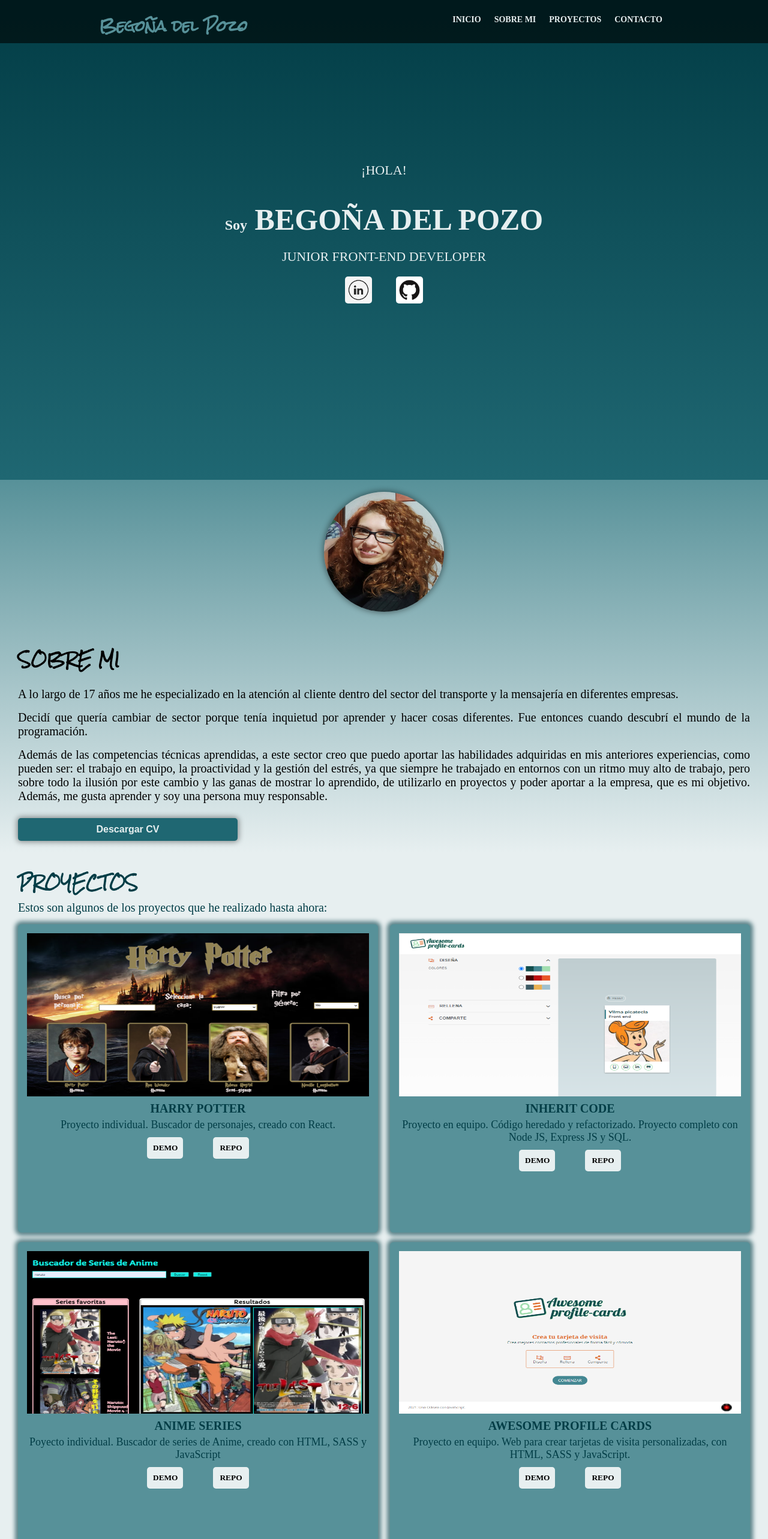
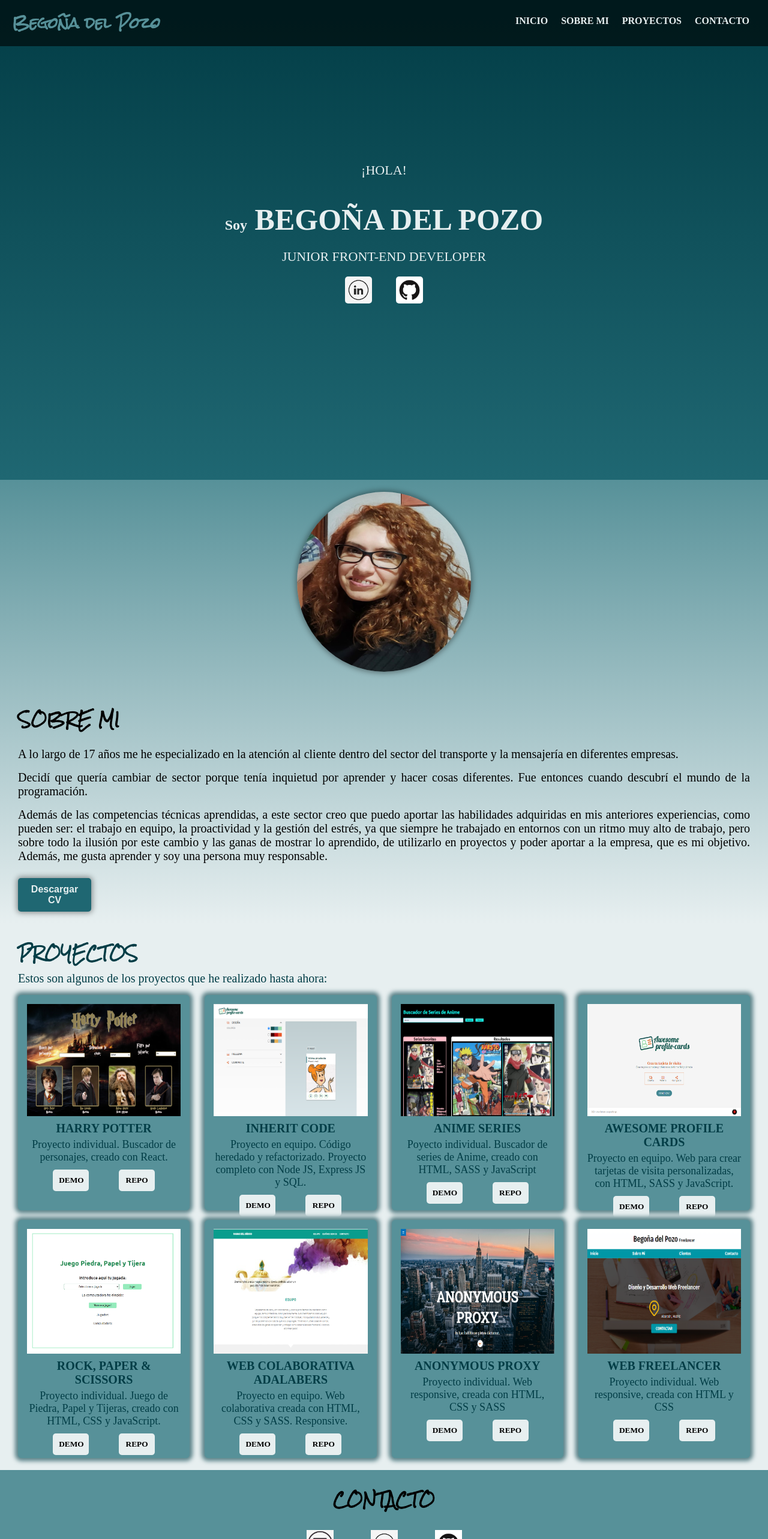
Before and after one commit to Begodpo/Portfolio, a React (Create React App) app: page /#/ in a window 1280 px wide. Shown: the top 2566 px of the page at 60% size. Built offline with nearby package versions, Linux system fonts and the light colour scheme; a web font is replaced by a local one.

Commit message:
add responsive styles to 1200px

```diff
--- a/src/styles/components/About.scss
+++ b/src/styles/components/About.scss
@@ -24,6 +24,10 @@
     @media (min-width: 768px) {
       width: 200px;
       height: 200px;
+    }
+    @media (min-width: 1200px) {
+      width: 290px;
+      height: 300px;
     }
   }
   &__article {
@@ -68,6 +72,9 @@
         font-size: 1.6rem;
         width: 30%;
       }
+      @media (min-width: 1200px) {
+        width: 10%;
+      }
     }
     &--button:hover {
       cursor: pointer;
--- a/src/styles/components/Header.scss
+++ b/src/styles/components/Header.scss
@@ -9,13 +9,18 @@
   background-color: rgba(0, 10, 11, 0.7);
   position: fixed;
   width: 100%;
+
   @media (min-width: 768px) {
     flex-direction: row;
-    justify-content: space-around;
+    justify-content: space-between;
+    padding: 1rem 2rem;
   }
   &__title {
     color: var(--lightBlue);
     margin-top: 1.5rem;
+    @media (min-width: 768px) {
+      margin-top: auto;
+    }
   }
   &__nav {
     padding-bottom: 1rem;
@@ -30,6 +35,9 @@
       border-radius: 0.5rem;
       text-transform: uppercase;
       transition: color ease 0.7s;
+      @media (min-width: 768px) {
+        font-size: 1.6rem;
+      }
     }
     &--link:hover {
       background-color: var(--lightBlue);
--- a/src/styles/components/Projects.scss
+++ b/src/styles/components/Projects.scss
@@ -75,4 +75,9 @@
     grid-template-columns: repeat(2, 1fr);
     column-gap: 2rem;
   }
+  @media (min-width: 1200px) {
+    display: grid;
+    grid-template-columns: repeat(4, 1fr);
+    column-gap: 2.5rem;
+  }
 }
```
